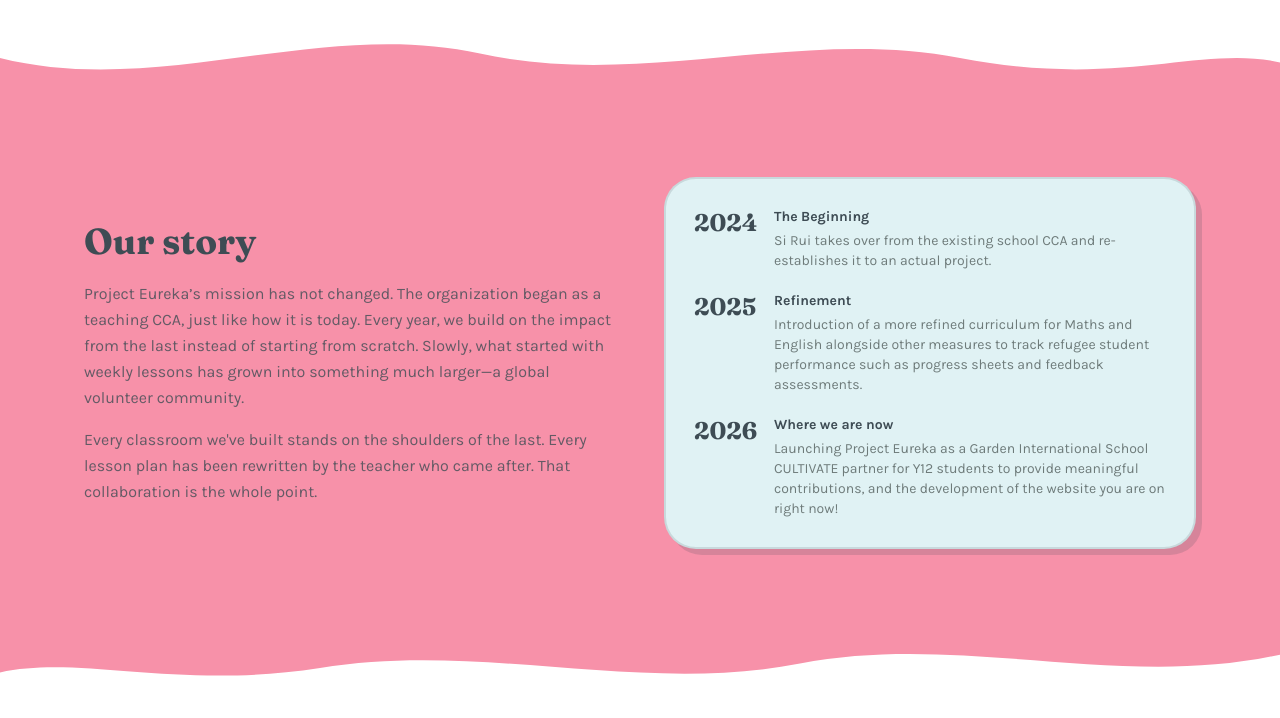
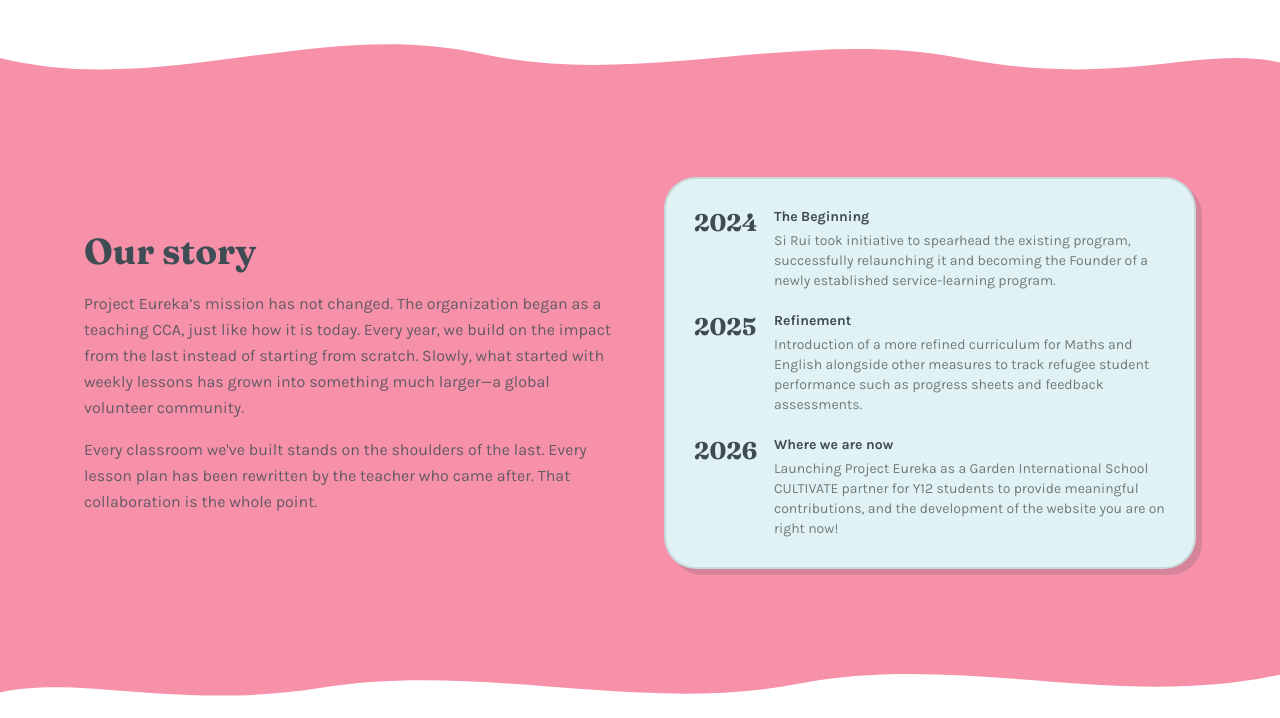
Before and after one commit to Yeffian/project_eureka, a Django app: page /about/ in a window 1280 px wide. Shown: the part 557-1275 px from the top of the page. Run offline with Django 4.2, Linux system fonts and the light colour scheme; some libraries are stand-ins or nearby versions.

Commit message:
fix: update 2024 desc for about

```diff
--- a/core/templates/core/about.html
+++ b/core/templates/core/about.html
@@ -63,7 +63,7 @@
           <span class="font-display font-bold text-2xl w-16 flex-none">2024</span>
           <div>
             <p class="font-bold mb-1">{% translate "The Beginning" %}</p>
-            <p class="text-inksoft">{% translate "Si Rui takes over from the existing school CCA and re-establishes it to an actual project." %}</p>
+            <p class="text-inksoft">{% translate "Si Rui took initiative to spearhead the existing program, successfully relaunching it and becoming the Founder of a newly established service-learning program." %}</p>
           </div>
         </li>
         <li class="flex gap-4">
```
